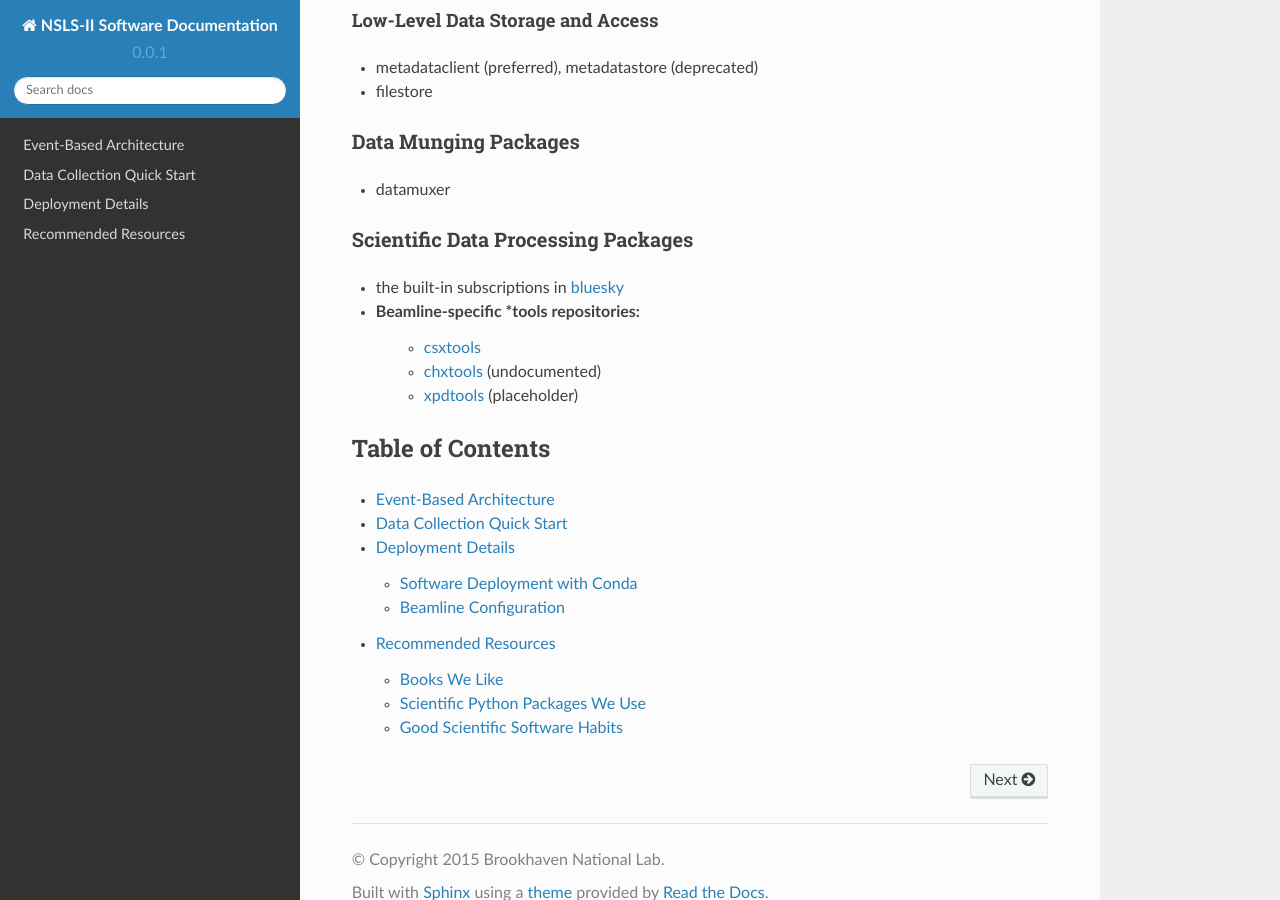
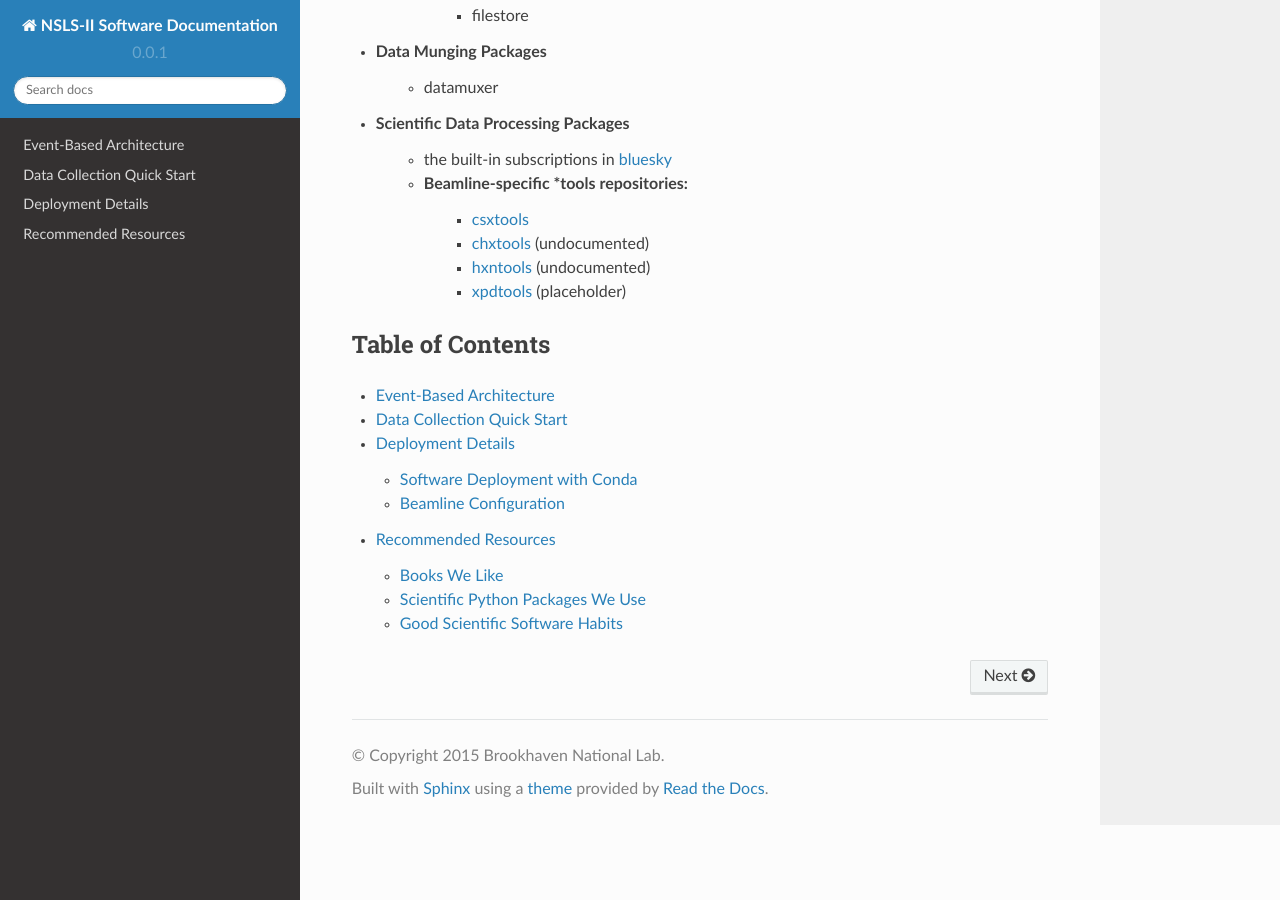
Before and after one commit to NSLS-II/docs, a Sphinx documentation site: the page built from source/index.rst, in a window 1280 px wide and 900 px high, scrolled down 692 px. Built offline with Sphinx 7.4.7 and the Read the Docs theme 2.0.0, drawn with Linux system fonts in a browser that asks for light colours; pages that are not in the unit, such as notebooks, are missing from menus.

Commit message:
CLN: More main page edits

```diff
--- a/source/index.rst
+++ b/source/index.rst
@@ -19,39 +19,24 @@ data collection and analysis. They interoperate by sharing a common
 `event-based model <architecture>`_. Each package has its own detailed
 documentation, linked below.
 
-Data Collection Packages
-------------------------
-
-* `bluesky <http://nsls-ii.github.io/bluesky>`_ -- a framework for specifying and executing experiments
-* `ophyd <http://nsls-ii.github.io/ophyd>`_ -- a collection of Python objects that represent hardware, providing a common high-level interface
-
-Data Access Packages
---------------------
-
-High-level Data Access
-^^^^^^^^^^^^^^^^^^^^^^
-
-* data broker -- a simple interface that pulls together data from all sources
-
-Low-Level Data Storage and Access
-^^^^^^^^^^^^^^^^^^^^^^^^^^^^^^^^^
-
-* metadataclient (preferred), metadatastore (deprecated)
-* filestore
-
-Data Munging Packages
----------------------
-
-* datamuxer
-
-Scientific Data Processing Packages
------------------------------------
-
-* the built-in subscriptions in `bluesky <http://nsls-ii.github.io/bluesky>`_
-* Beamline-specific \*tools repositories:
-    * `csxtools <nsls-ii-csx.github.io/csxtools/>`_
-    * `chxtools <https://github.com/NSLS-II-CHX/chxtools>`_ (undocumented)
-    * `xpdtools <https://github.com/NSLS-II-XPD/xpdtools>`_ (placeholder)
+* Data Collection Packages
+    * `bluesky <http://nsls-ii.github.io/bluesky>`_ -- a framework for specifying and executing experiments
+    * `ophyd <http://nsls-ii.github.io/ophyd>`_ -- a collection of Python objects that represent hardware, providing a common high-level interface
+* Data Access Packages
+    * High-level Data Access
+        * data broker -- a simple interface that pulls together data from all sources
+    * Low-Level Data Storage and Access
+        * metadataclient (preferred), metadatastore (deprecated)
+        * filestore
+* Data Munging Packages
+    * datamuxer
+* Scientific Data Processing Packages
+    * the built-in subscriptions in `bluesky <http://nsls-ii.github.io/bluesky>`_
+    * Beamline-specific \*tools repositories:
+        * `csxtools <https://nsls-ii-csx.github.io/csxtools/>`_
+        * `chxtools <https://github.com/NSLS-II-CHX/chxtools>`_ (undocumented)
+        * `hxntools <https://github.com/NSLS-II-CHX/hxntools>`_ (undocumented)
+        * `xpdtools <https://github.com/NSLS-II-XPD/xpdtools>`_ (placeholder)
 
 Table of Contents
 =================
```
Also changed, not shown: 1 other file.
